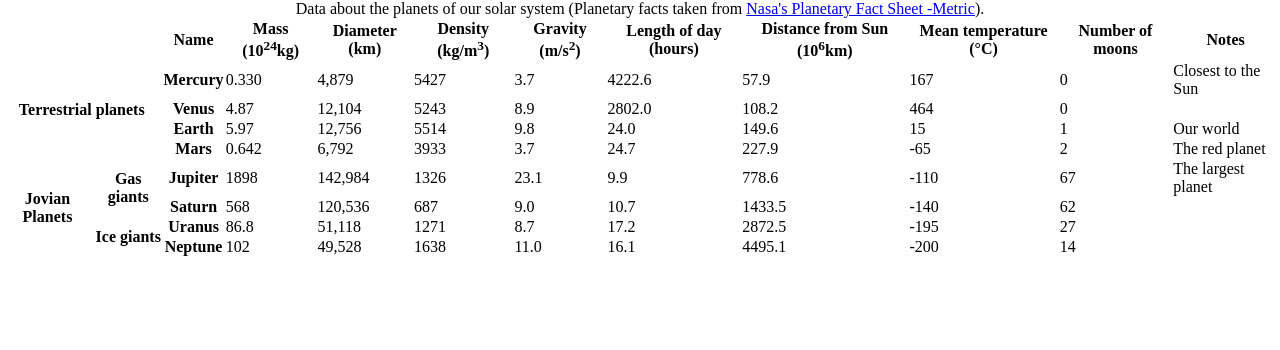
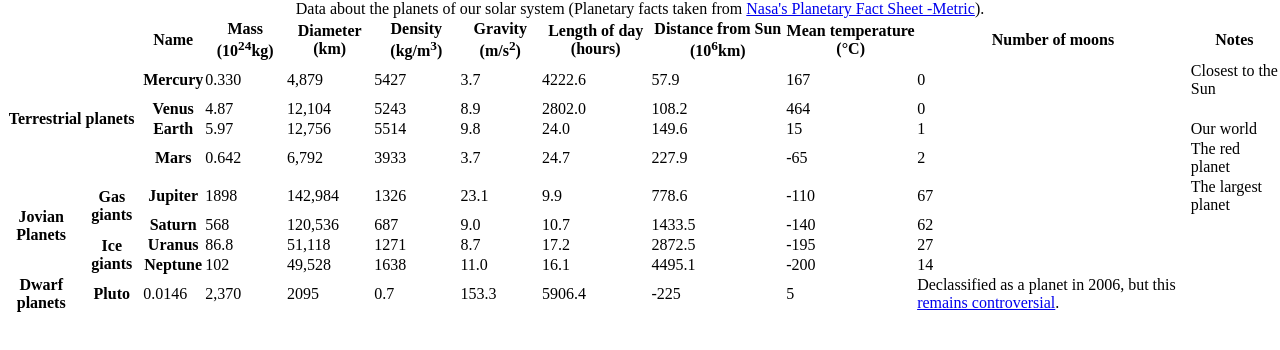
Before and after one commit to aruntutter/html-tables, a plain HTML site: page index.html in a window 1280 px wide. Drawn offline with Linux system fonts and the light colour scheme.

Commit message:
table foot added

```diff
--- a/index.html
+++ b/index.html
@@ -140,6 +140,19 @@
       </tr>
     </tbody>
 
+    <tfoot>
+      <th>Dwarf planets</th>
+      <th>Pluto</th>
+      <td>0.0146</td>
+      <td>2,370</td>
+      <td>2095</td>
+      <td>0.7</td>
+      <td>153.3</td>
+      <td>5906.4</td>
+      <td>-225</td>
+      <td>5</td>
+      <td>Declassified as a planet in 2006, but this <a href="http://">remains controversial</a>.</td>
+    </tfoot>
   </table>
 
 </body>
```
